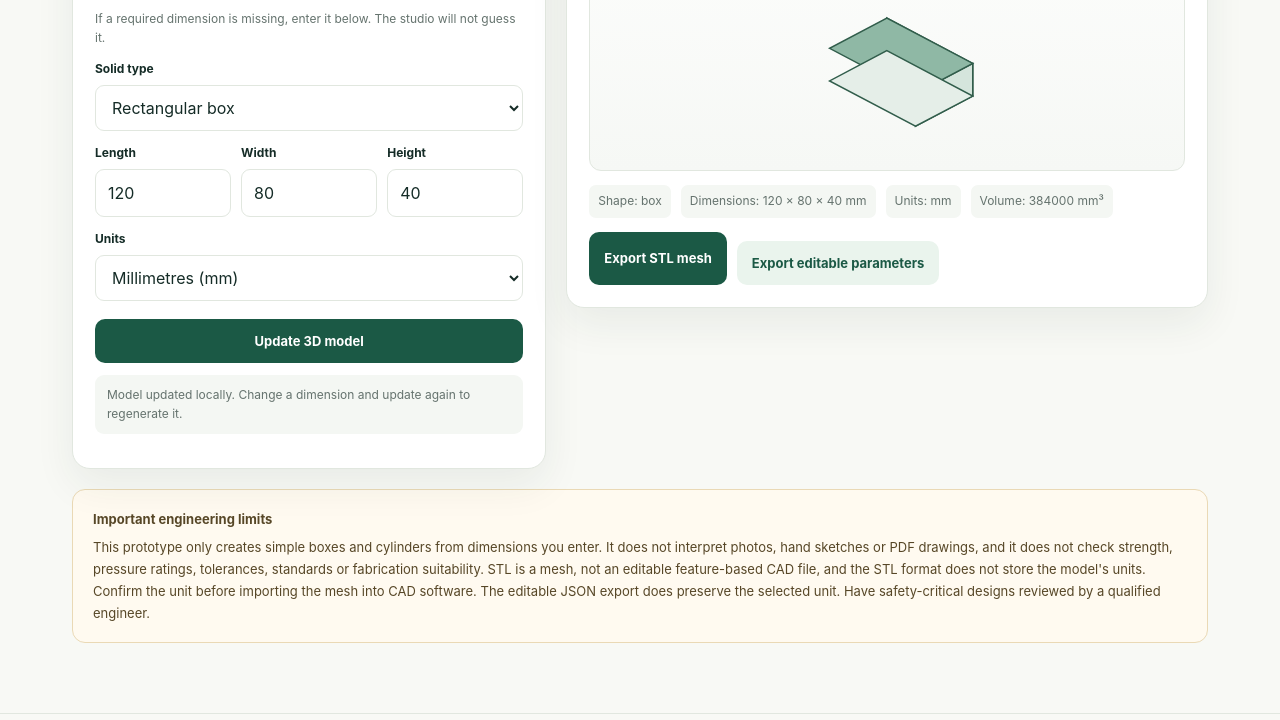
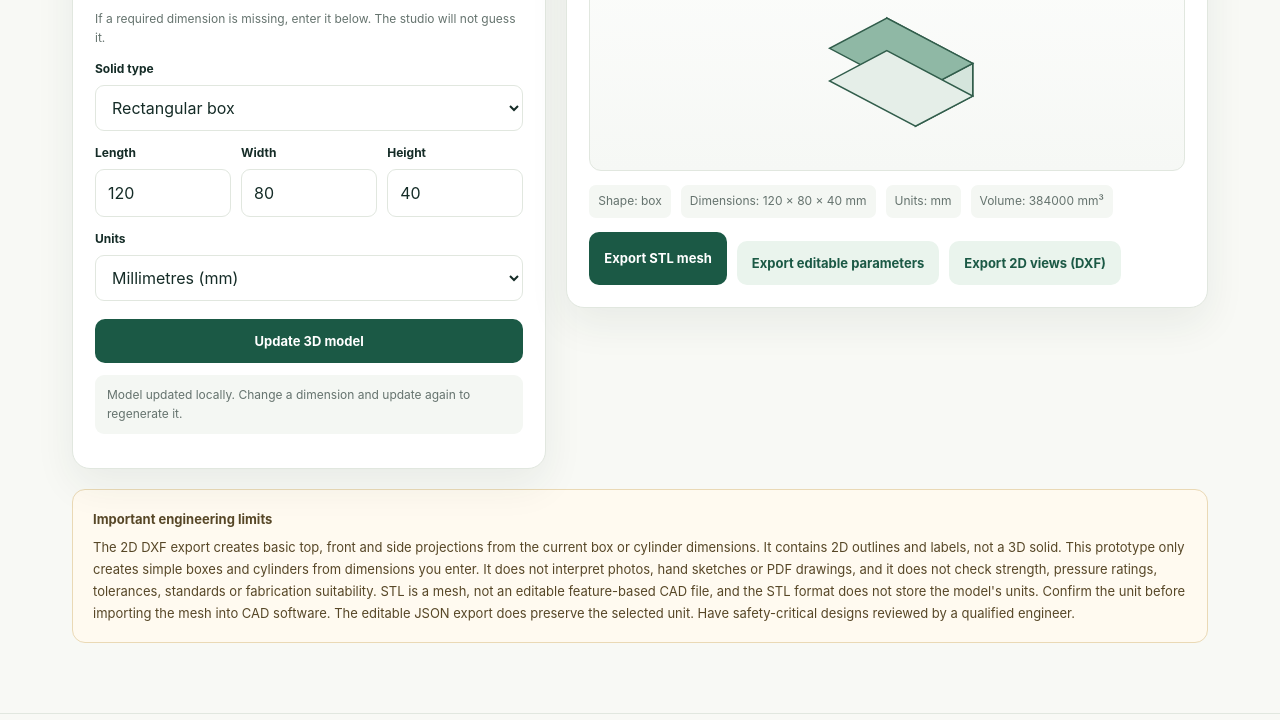
Before and after one commit to willysmith242-hub/PaiD-Digital-Toolbox-Site, a plain HTML site: page modeller.html in a window 1280 px wide. Shown: the part 574-1294 px from the top of the page. Drawn offline with Linux system fonts and the light colour scheme.

Commit message:
Add 2D projection DXF export to Model Studio

```diff
--- a/modeller.html
+++ b/modeller.html
@@ -7,6 +7,6 @@
 <div id="box-fields" class="dimension-grid"><div><label for="length">Length</label><input id="length" type="number" min="0.01" step="any" value="120"></div><div><label for="width">Width</label><input id="width" type="number" min="0.01" step="any" value="80"></div><div><label for="height">Height</label><input id="height" type="number" min="0.01" step="any" value="40"></div></div>
 <div id="cylinder-fields" class="dimension-grid" hidden><div><label for="diameter">Diameter</label><input id="diameter" type="number" min="0.01" step="any" value="60"></div><div><label for="cyl-height">Height</label><input id="cyl-height" type="number" min="0.01" step="any" value="100"></div></div>
 <label for="units">Units</label><select id="units"><option value="mm">Millimetres (mm)</option><option value="cm">Centimetres (cm)</option><option value="m">Metres (m)</option></select><button type="button" class="model-primary" id="update-model">Update 3D model</button><p class="model-status" id="model-status" role="status">Ready.</p></section>
-<section class="model-panel preview-panel"><div class="preview-heading"><div><h2>2. 3D preview</h2><p>Illustrative isometric view, not a manufacturing drawing.</p></div><span class="model-tag">LOCAL</span></div><div id="model-preview" class="model-preview" role="img" aria-label="Isometric preview of the generated solid"></div><div class="model-metrics" id="model-metrics"></div><div class="export-row"><button type="button" class="model-primary" id="export-stl">Export STL mesh</button><button type="button" class="model-secondary" id="export-json">Export editable parameters</button></div></section></div>
-<section class="model-warning"><strong>Important engineering limits</strong><p>This prototype only creates simple boxes and cylinders from dimensions you enter. It does not interpret photos, hand sketches or PDF drawings, and it does not check strength, pressure ratings, tolerances, standards or fabrication suitability. STL is a mesh, not an editable feature-based CAD file, and the STL format does not store the model's units. Confirm the unit before importing the mesh into CAD software. The editable JSON export does preserve the selected unit. Have safety-critical designs reviewed by a qualified engineer.</p></section></main>
+<section class="model-panel preview-panel"><div class="preview-heading"><div><h2>2. 3D preview</h2><p>Illustrative isometric view, not a manufacturing drawing.</p></div><span class="model-tag">LOCAL</span></div><div id="model-preview" class="model-preview" role="img" aria-label="Isometric preview of the generated solid"></div><div class="model-metrics" id="model-metrics"></div><div class="export-row"><button type="button" class="model-primary" id="export-stl">Export STL mesh</button><button type="button" class="model-secondary" id="export-json">Export editable parameters</button><button type="button" class="model-secondary" id="export-dxf">Export 2D views (DXF)</button></div></section></div>
+<section class="model-warning"><strong>Important engineering limits</strong><p>The 2D DXF export creates basic top, front and side projections from the current box or cylinder dimensions. It contains 2D outlines and labels, not a 3D solid. This prototype only creates simple boxes and cylinders from dimensions you enter. It does not interpret photos, hand sketches or PDF drawings, and it does not check strength, pressure ratings, tolerances, standards or fabrication suitability. STL is a mesh, not an editable feature-based CAD file, and the STL format does not store the model's units. Confirm the unit before importing the mesh into CAD software. The editable JSON export does preserve the selected unit. Have safety-critical designs reviewed by a qualified engineer.</p></section></main>
 <footer class="site-footer"><a class="brand footer-brand" href="./index.html"><span class="brand-mark">P</span><span>PaiD <b>Digital Toolbox</b></span></a><p>Free tools for all. Built step by step.</p><a href="./index.html">Back to toolbox ↑</a></footer></body></html>
```
